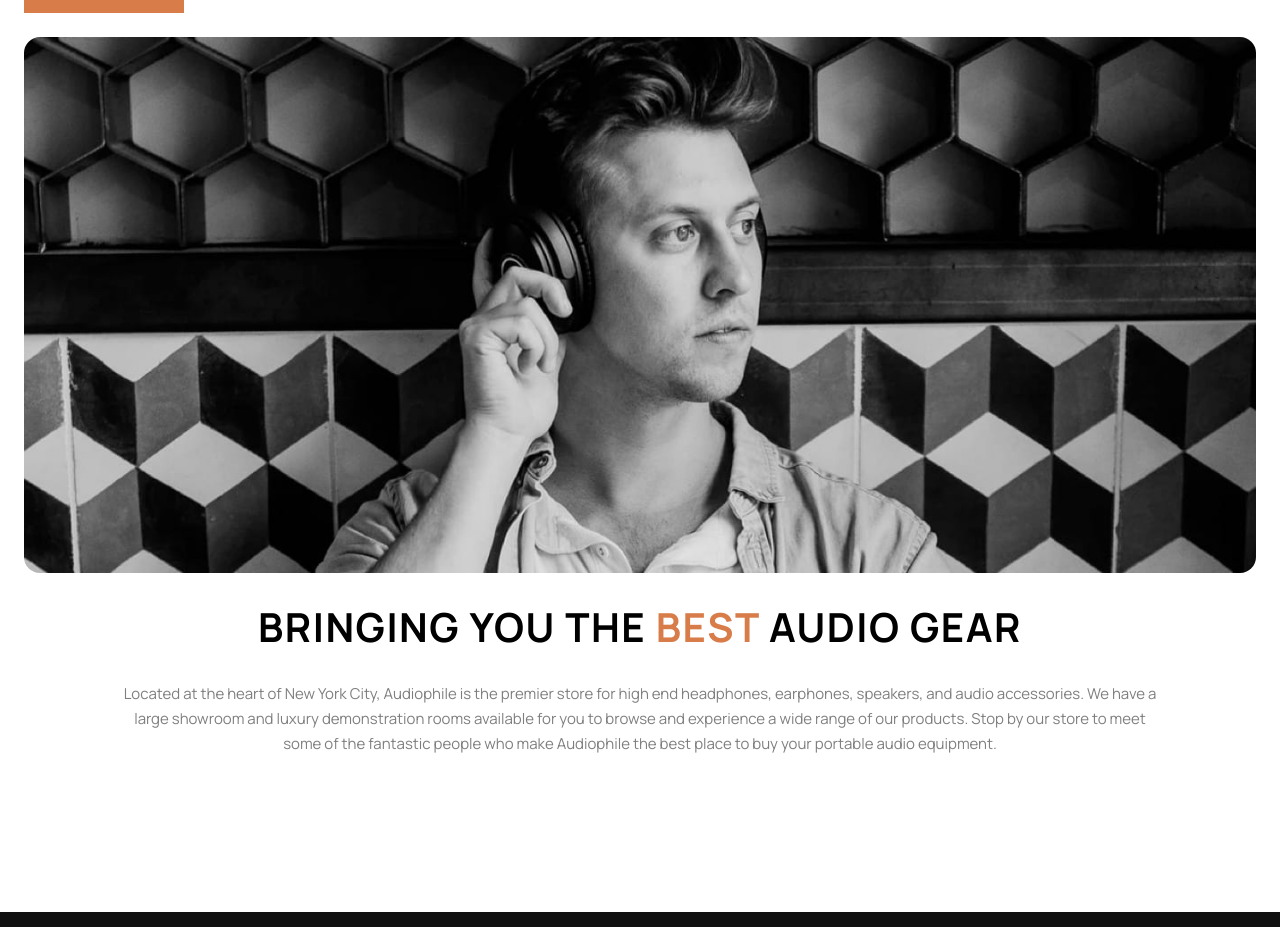
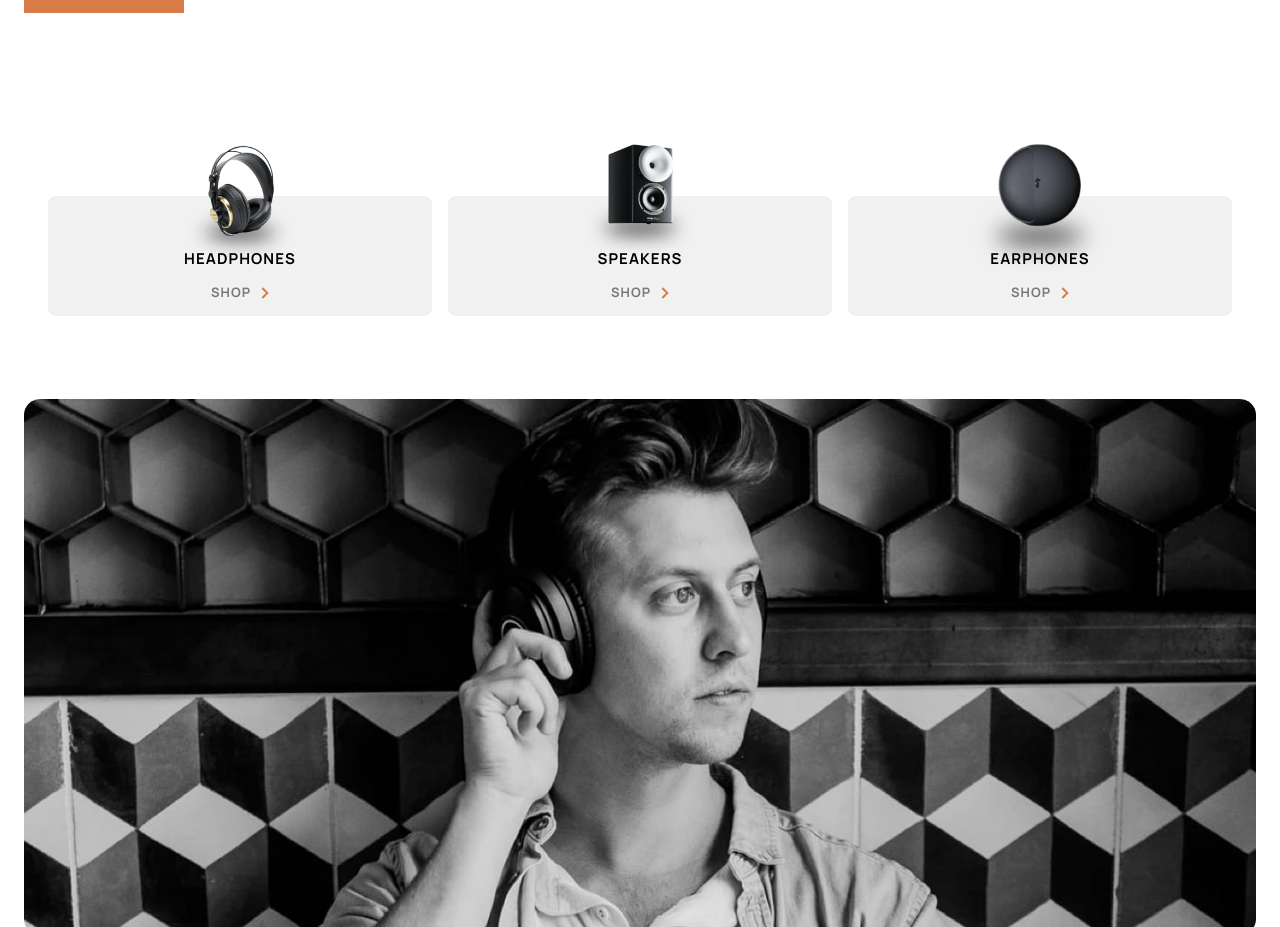
Before and after one commit to russfraze/audiophile-ecommerce-website, a React (Create React App) app: page /headphones in a window 1280 px wide. Shown: the part 4680-5607 px from the top of the page. Built offline with nearby package versions, Linux system fonts and the light colour scheme.

Commit message:
categories module speaker page layout start

```diff
--- a/src/App.js
+++ b/src/App.js
@@ -4,6 +4,7 @@ import Navbar from './components/Navbar'
 import Footer from './components/Footer'
 import Home from './pages/Home'
 import Headphones from './pages/Headphones'
+import Speakers from './pages/Speakers'
 
 
 function App() {
@@ -14,6 +15,7 @@ function App() {
         <Routes>
           <Route path='/' element={<Home />} />
           <Route path='/headphones' element={<Headphones />} />
+          <Route path='/speakers' element={<Speakers />} />
         </Routes>
         <Footer />
       </Router>
--- /dev/null
+++ b/src/components/Categories.js
@@ -0,0 +1,37 @@
+import styles from './Categories.module.css'
+import Zx9Thumb from '../assets/shared/desktop/image-category-thumbnail-speakers.png'
+import headphonesOne from '../assets/shared/desktop/image-category-thumbnail-headphones.png'
+import earphonesCase from '../assets/shared/desktop/image-category-thumbnail-earphones.png'
+import ShopBtn from '../UI/ShopBtn'
+
+function Categories() {
+    return (
+        <article>
+                <div className={styles.container}>
+                    <div className={`${styles.headphones} ${'bG_grey'} ${'flex_group_column'}`}>
+                        <img className={styles.headphonesImage} src={headphonesOne} />
+                        <h6 className='black'>headphones</h6>
+                        <ShopBtn />
+                    </div>
+                </div>
+                <div className={styles.container}>
+                    <div className={`${styles.speakers} ${'bG_grey'} ${'flex_group_column'}`}>
+                        <img className={styles.speakersImage} src={Zx9Thumb} />
+                        <h6 className='black'>speakers</h6>
+                        <ShopBtn />
+                    </div>
+                </div>
+                <div className={styles.container}>
+                    <div className={`${styles.earphones} ${'bG_grey'} ${'flex_group_column'}`}>
+                        <img className={styles.earphonesCase} src={earphonesCase} />
+                        <h6 className='black'>earphones</h6>
+                        <ShopBtn />
+                    </div>
+                </div>
+
+
+            </article>
+    )
+}
+
+export default Categories
--- /dev/null
+++ b/src/components/Categories.module.css
@@ -0,0 +1,165 @@
+.container {
+    display: flex;
+    flex-direction: column;
+    width: 100%;
+    margin-bottom: 9%;
+}
+
+
+
+
+.headphones {
+    justify-content: flex-end;
+    position: relative;
+    margin-top: 30px;
+    height: 25vh;
+    border-radius: 0.5rem;
+}
+
+.headphonesImage {
+    position: relative;
+    z-index: 9998;
+    bottom: 30%;
+    height: 20vh;
+}
+
+.headphones h6 {
+    position: absolute;
+    bottom: 45px;
+    z-index: 9998;
+}
+
+.headphones button {
+    position: relative;
+    bottom: 10px;
+    z-index: 9998;
+}
+
+
+.speakers {
+    justify-content: flex-end;
+    position: relative;
+    margin-top: 30px;
+    height: 25vh;
+    border-radius: 0.5rem;
+}
+
+.speakersImage {
+    position: relative;
+    z-index: 9998;
+    bottom: 30%;
+    height: 20vh;
+}
+
+.speakers h6 {
+    position: absolute;
+    bottom: 45px;
+    z-index: 9998;
+}
+
+.speakers button {
+    position: relative;
+    bottom: 10px;
+    z-index: 9998;
+}
+
+
+
+
+.earphones {
+    justify-content: flex-end;
+    position: relative;
+    margin-top: 30px;
+    height: 25vh;
+    border-radius: 0.5rem;
+}
+
+.earphonesCase {
+    position: relative;
+    z-index: 9997;
+    height: 20vh;
+    bottom: 30%;
+}
+
+.earphones h6 {
+    position: absolute;
+    bottom: 45px;
+    z-index: 9998;
+}
+
+.earphones button {
+    position: relative;
+    bottom: 10px;
+    z-index: 9998;
+}
+
+
+@media (min-width: 768px) {
+
+
+    article {
+        display: grid;
+        grid-template-columns: 1fr 1fr 1fr;
+        grid-template-rows: 1;
+        width: 100;
+        gap: 1rem;
+        padding: 1.5rem;
+    }
+
+    .container {
+        padding: 0;
+    }
+
+    .container:nth-child(1) {
+        grid-column-start: 1;
+        grid-column-end: 2;
+    }
+
+    .headphones {
+        margin-top: 45px;
+        height: 15vh;
+        border-radius: 0.5rem;
+    }
+
+    .headphonesImage {
+        bottom: 20%;
+        height: 15vh;
+    }
+
+    .container:nth-child(2) {
+        grid-column-start: 2;
+        grid-column-end: 3;
+
+    }
+
+    .speakers {
+        margin-top: 45px;
+        height: 15vh;
+    }
+
+    .speakersImage {
+        bottom: 23%;
+        height: 15vh;
+    }
+
+    .container:nth-child(3) {
+        grid-column-start: 3;
+        grid-column-end: 4;
+
+    }
+
+    .earphones {
+        margin-top: 45px;
+        height: 15vh;
+    }
+
+    .earphonesCase {
+        height: 17vh;
+        bottom: 10%;
+    }
+
+}
+
+@media (min-width: 1440px) {
+
+}
--- a/src/components/Footer.js
+++ b/src/components/Footer.js
@@ -14,8 +14,8 @@ function Footer() {
             <ul>
                 <li className='subtitle' onClick={() => navigate('/')}>Home</li>
                 <li className='subtitle' onClick={() => navigate('/headphones')}>Headphones</li>
-                <li className='subtitle'>Speakers</li>
-                <li className='subtitle'>Earphones</li>
+                <li className='subtitle' onClick={() => navigate('/speakers')}>Speakers</li>
+                <li className='subtitle' onClick={() => navigate('/earphones')}>Earphones</li>
             </ul>
             <p className={` ${'white50'}`}>Audiophile is an all in one stop to fulfill your audio needs. We're a small team of music lovers
             and sound specialists who are devoted to helping you get the most out of personal audio. Come and
--- a/src/pages/Headphones.js
+++ b/src/pages/Headphones.js
@@ -3,6 +3,7 @@ import styles from '../pages/Headphones.module.css'
 import markTwo from '../assets/product-xx99-mark-two-headphones/mobile/image-product.jpg'
 import markOne from '../assets/product-xx99-mark-one-headphones/mobile/image-product.jpg'
 import xx59 from '../assets/product-xx59-headphones/mobile/image-product.jpg'
+import Categories from '../components/Categories'
 import BestAudio from '../components/BestAudio'
 import Button from '../UI/Button'
 
@@ -45,7 +46,7 @@ function Headphones() {
                 </p>
 
             <Button>see product</Button>
-
+            <Categories />
             <BestAudio />
         </main>
         </>
--- a/src/pages/Home.js
+++ b/src/pages/Home.js
@@ -3,8 +3,6 @@ import Button from '../UI/Button'
 import ShopBtn from '../UI/ShopBtn'
 import headerImage from '../assets/home/mobile/image-header.jpg'
 import headerImageTab from '../assets/home/tablet/image-header.jpg'
-import bestGear from '../assets/shared/mobile/image-best-gear.jpg'
-import bestGearTab from '../assets/shared/tablet/image-best-gear.jpg'
 import earphones from '../assets/home/mobile/image-earphones-yx1.jpg'
 import speakerZx7 from '../assets/home/mobile/image-speaker-zx7.jpg'
 import speakerZx7Tab from '../assets/home/tablet/image-speaker-zx7.jpg'
@@ -14,6 +12,7 @@ import Zx9Thumb from '../assets/shared/desktop/image-category-thumbnail-speakers
 import headphonesOne from '../assets/shared/desktop/image-category-thumbnail-headphones.png'
 import earphonesCase from '../assets/shared/desktop/image-category-thumbnail-earphones.png'
 import circles from '../assets/home/desktop/pattern-circles.svg'
+import BestAudio from '../components/BestAudio'
 
 
 function Home() {
@@ -101,25 +100,7 @@ function Home() {
 
             </section>
 
-            <section>
-
-                <div className={styles.bestImage}>
-                    <picture>
-                        <source media="(min-width:768px)" srcset={bestGearTab} />
-                        <img src={bestGear} />
-                    </picture>
-                </div>
-
-                <div className={`${styles.bestImage__text} ${'flex_group_column'}`}>
-                    <h2 className='black'>Bringing you the <span className={styles.wordPop}>best</span> audio gear</h2>
-                    <p className='black50'> Located at the heart of New York City, Audiophile is the premier store for high end headphones,
-                    earphones, speakers, and audio accessories. We have a large showroom and luxury demonstration
-                    rooms available for you to browse and experience a wide range of our products. Stop by our store
-                    to meet some of the fantastic people who make Audiophile the best place to buy your portable
-                    audio equipment.</p>
-                </div>
-
-            </section>
+            <BestAudio />
         </main>
         </>
     )
--- /dev/null
+++ b/src/pages/Speakers.js
@@ -0,0 +1,38 @@
+import styles from './Speakers.module.css'
+import zx9 from '../assets/product-zx9-speaker/mobile/image-product.jpg'
+import zx7 from '../assets/product-zx7-speaker/mobile/image-product.jpg'
+import Button from '../UI/Button'
+import Categories from '../components/Categories'
+import BestAudio from '../components/BestAudio'
+
+function Speakers() {
+    return (
+        <>
+            <header>
+                <h2>speakers</h2>
+            </header>
+            <main>
+                <img src={zx9} />
+                <p>new product</p>
+                <h2>zx9 speaker</h2>
+                <p>Upgrade your sound system with the all new ZX9 active speaker.
+                    It’s a bookshelf speaker system that offers truly wireless connectivity --
+                    creating new possibilities for more pleasing and practical audio setups.
+                </p>
+                <Button>see product</Button>
+
+                <img src={zx7} />
+                <h2>zx7 speaker</h2>
+                <p>Stream high quality sound wirelessly with minimal loss.
+                    The ZX7 bookshelf speaker uses high-end audiophile components that represents
+                    the top of the line powered speakers for home or studio use.
+                </p>
+                <Button>see product</Button>
+                <Categories />
+                <BestAudio />
+            </main>
+        </>
+    )
+}
+
+export default Speakers
--- /dev/null
+++ b/src/pages/Speakers.module.css
@@ -0,0 +1,10 @@
+header {
+    display: flex;
+    flex-direction: column;
+    align-items: center;
+
+    margin-top: 90px;
+
+    padding: 50px;
+    background-color: var(--clr-second-black);
+}
```
